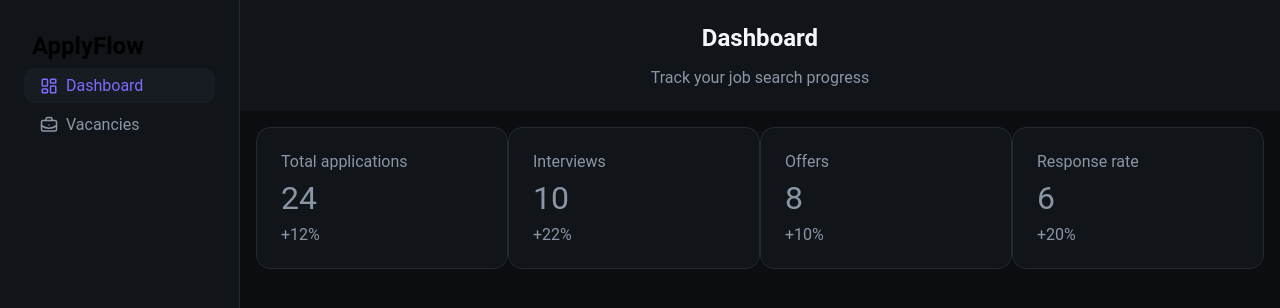
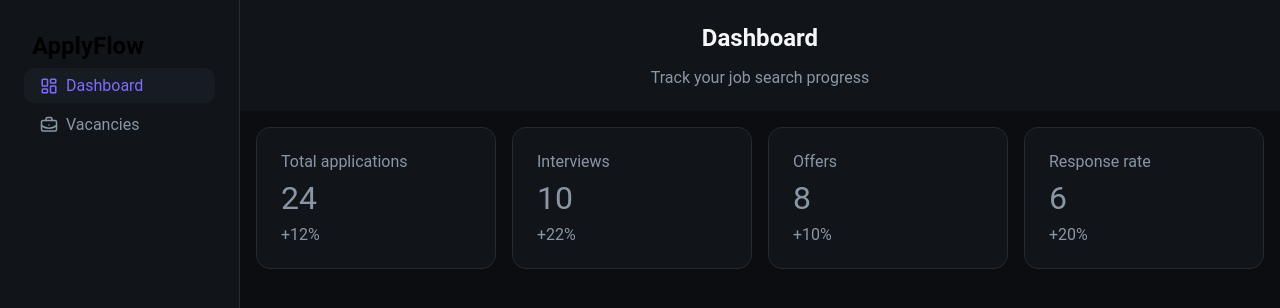
Before and after one commit to SHADrussed/apply-flow, a React (Vite) app: page / in a window 1280 px wide. Shown: the top 308 px of the page. Built offline with nearby package versions, Linux system fonts and the light colour scheme.

Commit message:
gaps stats

```diff
--- a/src/pages/DashboardPage.styled.js
+++ b/src/pages/DashboardPage.styled.js
@@ -10,4 +10,5 @@ export const StatsGrid = styled.div`
   display: grid;
   grid-template-columns: repeat(4, 1fr);
   padding: ${theme.spacing.md};
+  gap: ${theme.spacing.md};
 `;
```
